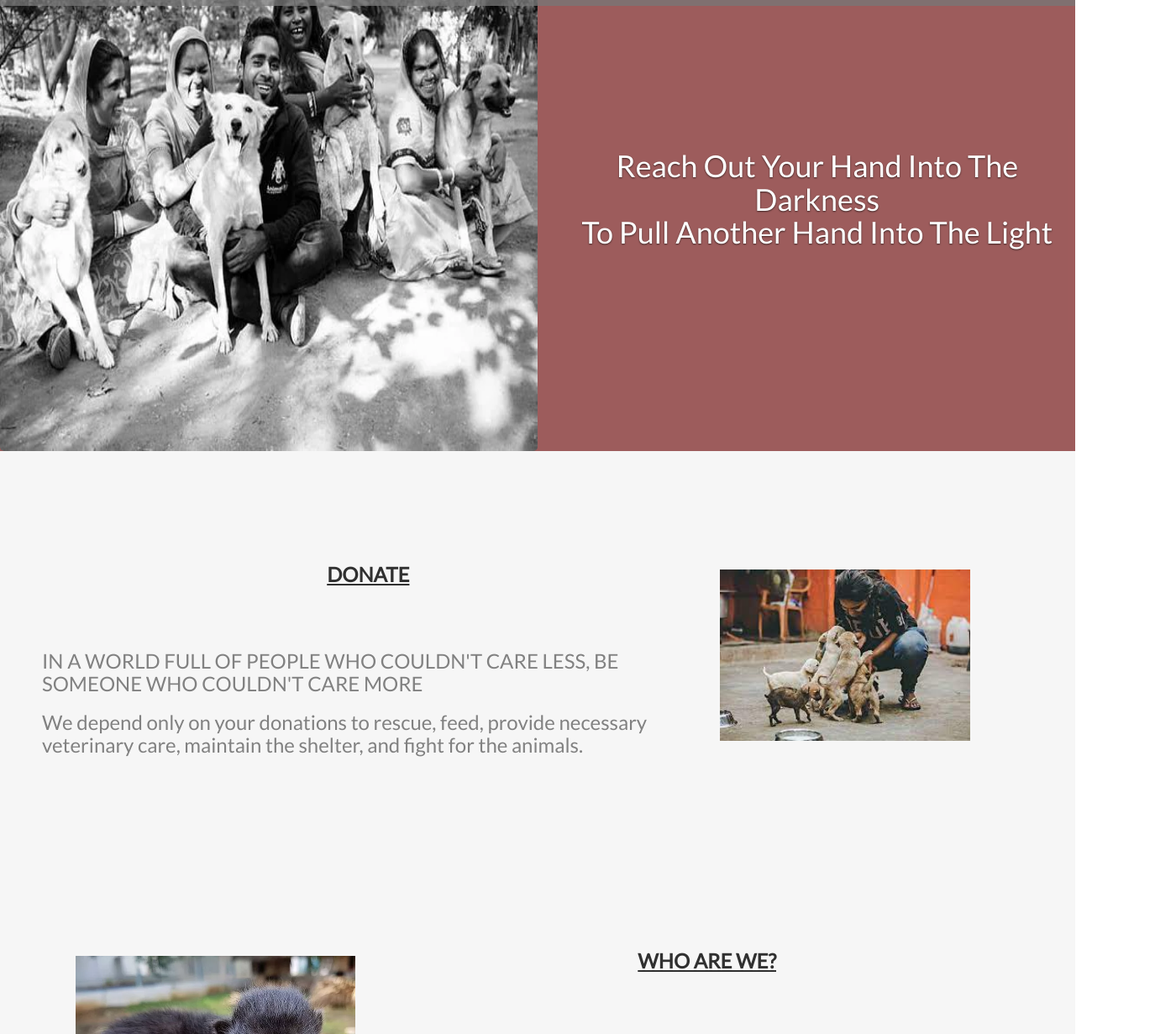
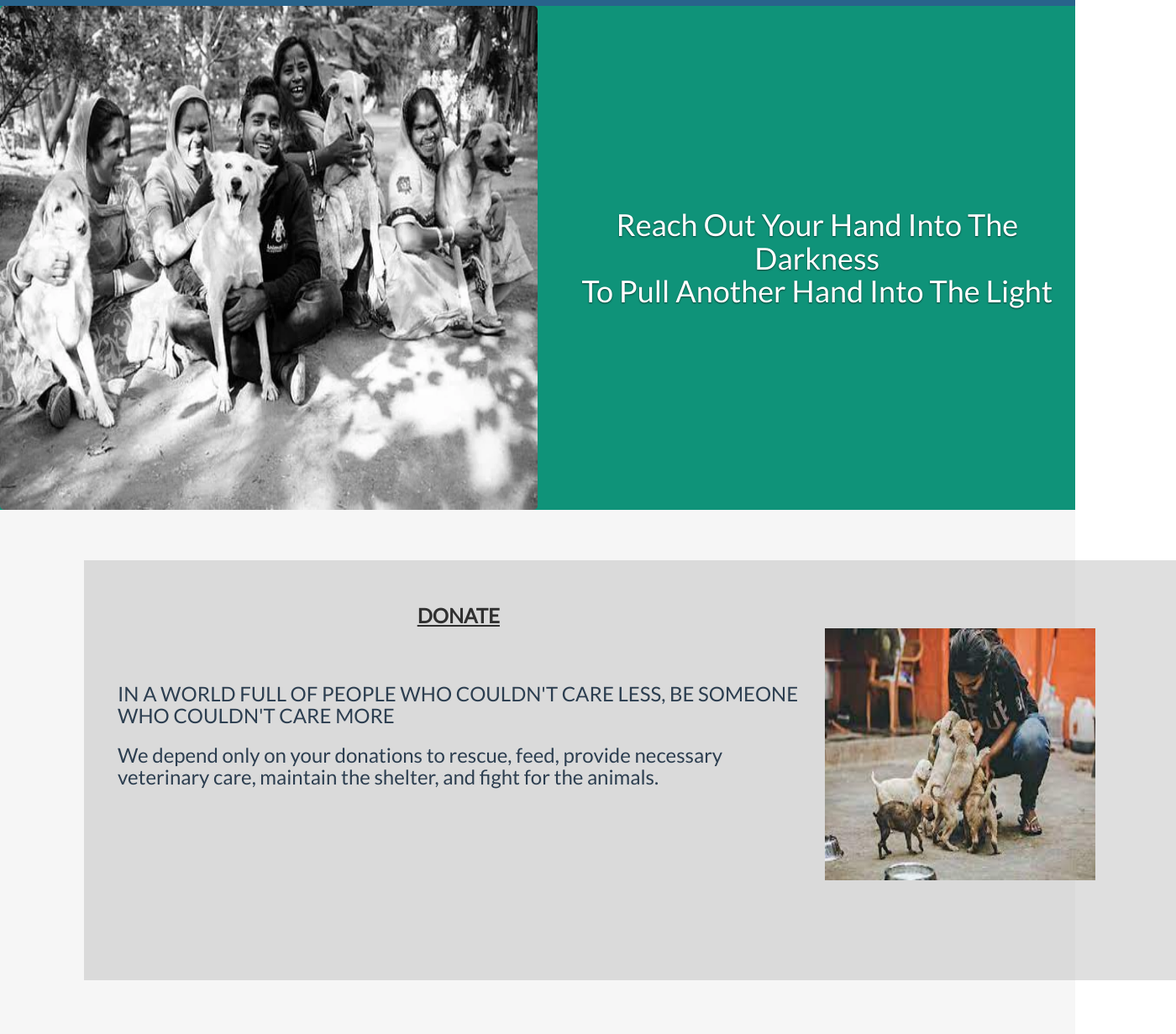
Before and after one commit to shiddhika/The-spark-Foundation, a plain HTML site: page index.html in a window 1280 px wide. Shown: the part 113-1344 px from the top of the page at 84% size, 1400 px wide, since content can reach past the window. Drawn offline with nearby package versions, Linux system fonts and the light colour scheme.

Commit message:
Update style.css

```diff
--- a/style.css
+++ b/style.css
@@ -1,5 +1,5 @@
 body {
-    font: 400 15px Lato, sans-serif;
+    font: 400 15px Lato, Montserrat;
     line-height: 1.8;
     color: #818181;
     overflow-x: hidden;
@@ -20,9 +20,13 @@ h4 {
     font-weight: 400;
     margin-bottom: 30px;
 }
+
+
 .carousel-inner{
     padding-top: 50px;
+    margin-top: 70px;
 }
+
 .carousel-inner img{
     vertical-align: middle;
     border-radius: 5px;
@@ -31,7 +35,7 @@ h4 {
 
 .carousel-item{
     text-align: left;
-    background-color: #8a3b3bd4;
+    background-color: #0f9379;
     position: relative;
     align-items: center;
     width: 100%;
@@ -121,8 +125,11 @@ h4 {
     display: flex;
     -ms-flex-wrap: wrap;
     flex-wrap: wrap;
-    margin-right: -15px;
-    margin-left: -15px;
+    margin-right: 50px;
+    margin-left: 50px;
+    background-color: #a9a9a95e;
+    height: 500px;
+    width: 1300px;
 }
 
 .form-row {
@@ -218,7 +225,7 @@ h4 {
     height: 120px !important;
     max-height: 120px !important;
     margin-bottom: 0;
-    background-color: #777777c2;
+    background-color: #28638b;
     z-index: 9999;
     border: 0;
     font-size: 12px !important;
@@ -275,6 +282,7 @@ footer .glyphicon {
     display: inline-flex;
     width: 100%;
 }
+
 
 .fa {
     padding: 15px;
@@ -361,3 +369,11 @@ footer .glyphicon {
         }
     }
 }
+.col-sm-8{
+
+    font-weight: 600;
+    line-height: 1.1;
+    color: #2C3E50;
+    padding-left: 40px;
+    padding-right: 15px;
+}
```
